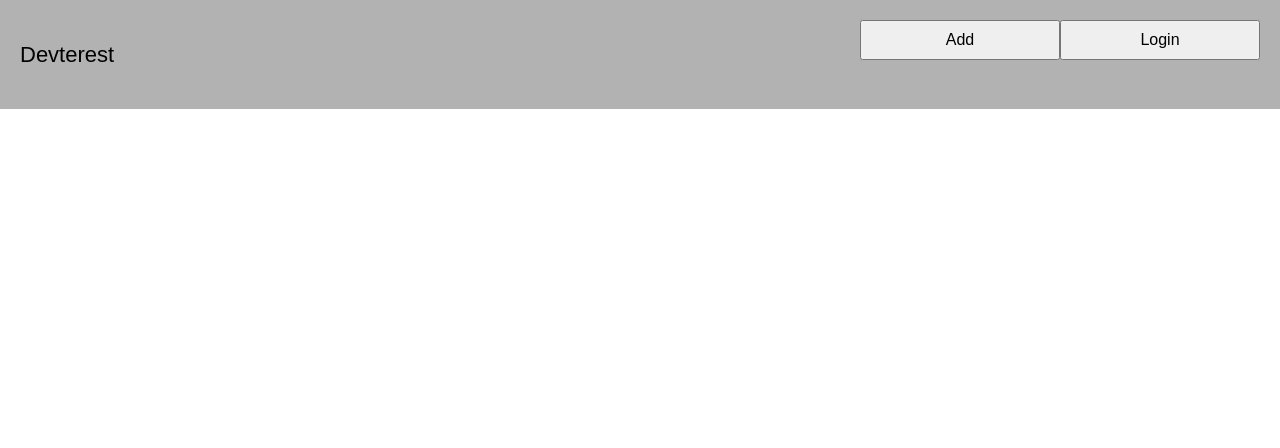
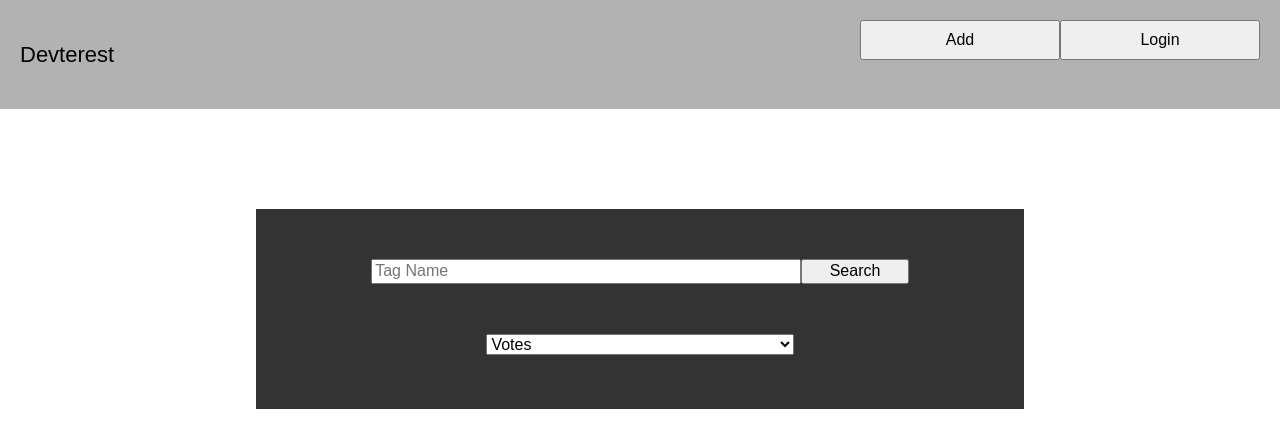
Before and after one commit to Team-Zanoma/Greenfield, a React (Create React App) app in the folder client/: page / in a window 1280 px wide. Shown: the top 448 px of the page. Built offline with nearby package versions, Linux system fonts and the light colour scheme.

Commit message:
Implemented basic Search component

```diff
--- a/client/src/assets/sass/index.scss
+++ b/client/src/assets/sass/index.scss
@@ -8,7 +8,41 @@
   	padding: 0;
   	font-family: sans-serif;
 
-   /* -------- navbar styling ------- */
+
+    /* ------- Search Styling ------- */
+
+    .search_container{
+      background-color: rgba(0,0,0,0.8);
+      width: 60%;
+      height: 200px;
+      margin: auto;
+      margin-top: 100px;
+      padding-top: 50px;
+
+       .searchInput_container,  select {
+        margin: auto;
+      }
+
+      .searchInput_container {
+        width: 70%;
+        margin-bottom: 50px;
+
+        input {
+          width: 80%;
+        }
+
+        button {
+          width: 20%;
+        }
+      }
+
+      select {
+        display: block;
+        width: 40%;
+      }
+    }
+
+   /* -------- navbar Styling ------- */
     .navbar_container {
       background-color: rgba(0,0,0,0.3);
       padding: 20px;
@@ -27,6 +61,7 @@
         height: 40px;
       }
     }
+
 
    /* -------- Login styling -------- */
    .login_container {
@@ -69,22 +104,31 @@
      height: 500px;
      margin: auto;
      margin-top: 100px;
-     padding-top: 100px;
+     padding-top: 75px;
 
      .link_container{
        width: 70%;
        margin: auto;
-       margin-bottom: 100px;
-
+       margin-bottom: 50px;
 
        input:first-child {
          height: 40px;
          width: 80%;
+         margin-bottom: 50px;
        }
 
        select {
          height: 40px;
          width: 20%;
+       }
+
+       button{
+         height: 40px;
+         width: 50%;
+         display: block;
+         margin: auto;
+         background-color: blue;
+         color: white;
        }
      }
 
--- a/client/src/containers/AddSource.js
+++ b/client/src/containers/AddSource.js
@@ -17,7 +17,9 @@ class AddSource extends Component {
             <option> Video </option>
             <option> Article </option>
           </select>
+          <button type='submit'>Submit</button>
          </div>
+
         <div className='suggestedTags_container'>
           <input type='text' placeholder='Tag Name' />
         </div>
--- a/client/src/containers/Search.js
+++ b/client/src/containers/Search.js
@@ -11,7 +11,17 @@ class Search extends Component{
 
   render() {
     return (
-      <div></div>
+      <div className='search_container'>
+        <div className='searchInput_container'>
+          <input type='text' placeholder='Tag Name' />
+          <button type='button'>Search</button>
+        </div>
+        <select>
+          <option>Votes</option>
+          <option>Length</option>
+          <option>Tags</option>
+        </select>
+      </div>
     );
   }
 }
```
Also changed, not shown: client/src/containers/Seach.js (deleted, +0 -24 lines).
